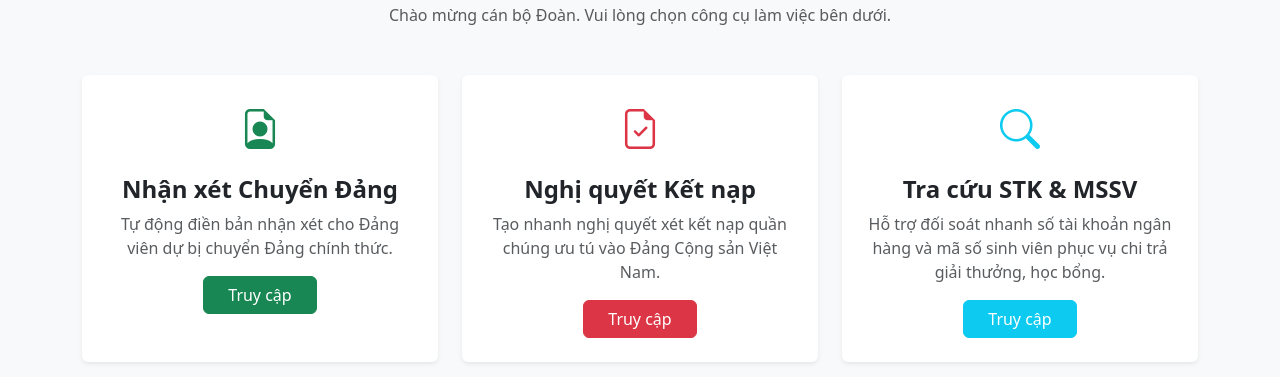
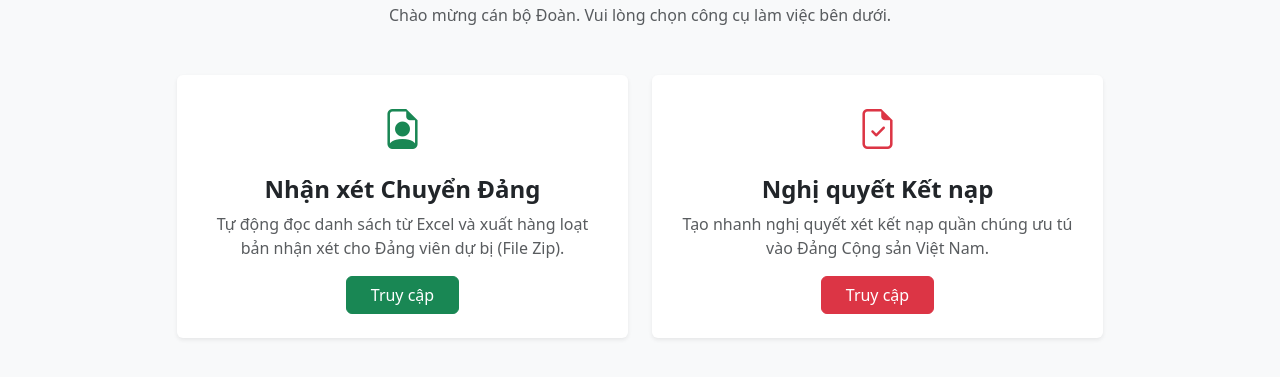
Before and after one commit to phamvietbach2006-max/Van_phong_DTN_HUST, a website: page public/index.html in a window 1280 px wide. Shown: the part 101-478 px from the top of the page. Drawn offline with nearby package versions, Linux system fonts and the light colour scheme.

Commit message:
Update index.html

```diff
--- a/public/index.html
+++ b/public/index.html
@@ -14,19 +14,21 @@
             <p class="text-muted">Chào mừng cán bộ Đoàn. Vui lòng chọn công cụ làm việc bên dưới.</p>
         </div>
 
-        <div class="row g-4">
-            <div class="col-md-4">
+        <div class="row g-4 justify-content-center">
+            <!-- Thẻ Trang Nhận Xét -->
+            <div class="col-md-5">
                 <div class="card h-100 shadow-sm border-0">
                     <div class="card-body text-center p-4">
                         <div class="fs-1 text-success mb-3"><i class="bi bi-file-earmark-person"></i></div>
                         <h4 class="card-title fw-bold">Nhận xét Chuyển Đảng</h4>
-                        <p class="card-text text-muted">Tự động điền bản nhận xét cho Đảng viên dự bị chuyển Đảng chính thức.</p>
+                        <p class="card-text text-muted">Tự động đọc danh sách từ Excel và xuất hàng loạt bản nhận xét cho Đảng viên dự bị (File Zip).</p>
                         <a href="nhan-xet.html" class="btn btn-success px-4">Truy cập</a>
                     </div>
                 </div>
             </div>
 
-            <div class="col-md-4">
+            <!-- Thẻ Trang Nghị Quyết -->
+            <div class="col-md-5">
                 <div class="card h-100 shadow-sm border-0">
                     <div class="card-body text-center p-4">
                         <div class="fs-1 text-danger mb-3"><i class="bi bi-file-earmark-check"></i></div>
@@ -36,17 +38,6 @@
                     </div>
                 </div>
             </div>
-
-            <div class="col-md-4">
-                <div class="card h-100 shadow-sm border-0">
-                    <div class="card-body text-center p-4">
-                        <div class="fs-1 text-info mb-3"><i class="bi bi-search"></i></div>
-                        <h4 class="card-title fw-bold">Tra cứu STK & MSSV</h4>
-                        <p class="card-text text-muted">Hỗ trợ đối soát nhanh số tài khoản ngân hàng và mã số sinh viên phục vụ chi trả giải thưởng, học bổng.</p>
-                        <a href="tra-cuu.html" class="btn btn-info text-white px-4">Truy cập</a>
-                    </div>
-                </div>
-            </div>
         </div>
     </div>
 </body>
```
